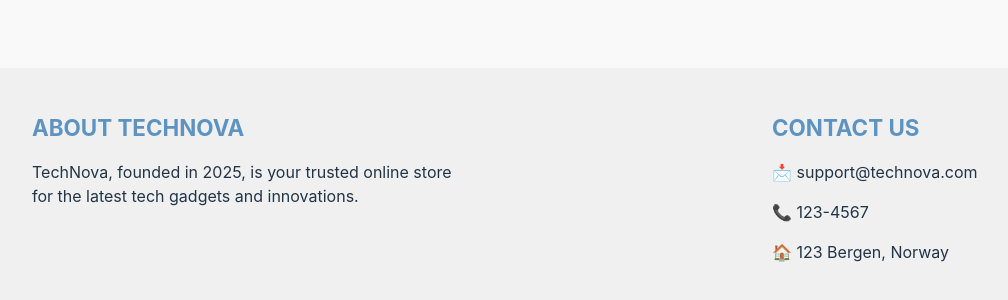
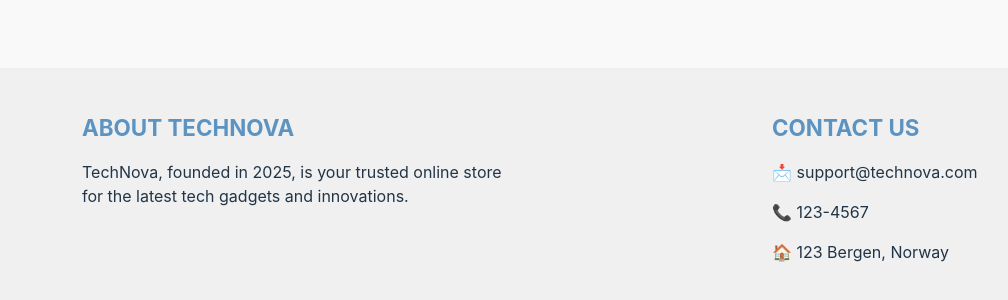
Before and after one commit to hamzas4011/ecommerce-app, a React (Vite) app: page /cart in a window 1280 px wide. Shown: the part 810-1110 px from the top of the page, without its empty margins (38-1046 px from the left). Built offline with nearby package versions, Linux system fonts and the light colour scheme.

Commit message:
update footer.css

```diff
--- a/src/styles/Footer.css
+++ b/src/styles/Footer.css
@@ -14,7 +14,7 @@
     min-width: 280px;
     max-width: 450px;
     text-align: left;
-    margin-left: 50px;
+    margin-left: 100px;
 }
 
 .footer-contact {
```
